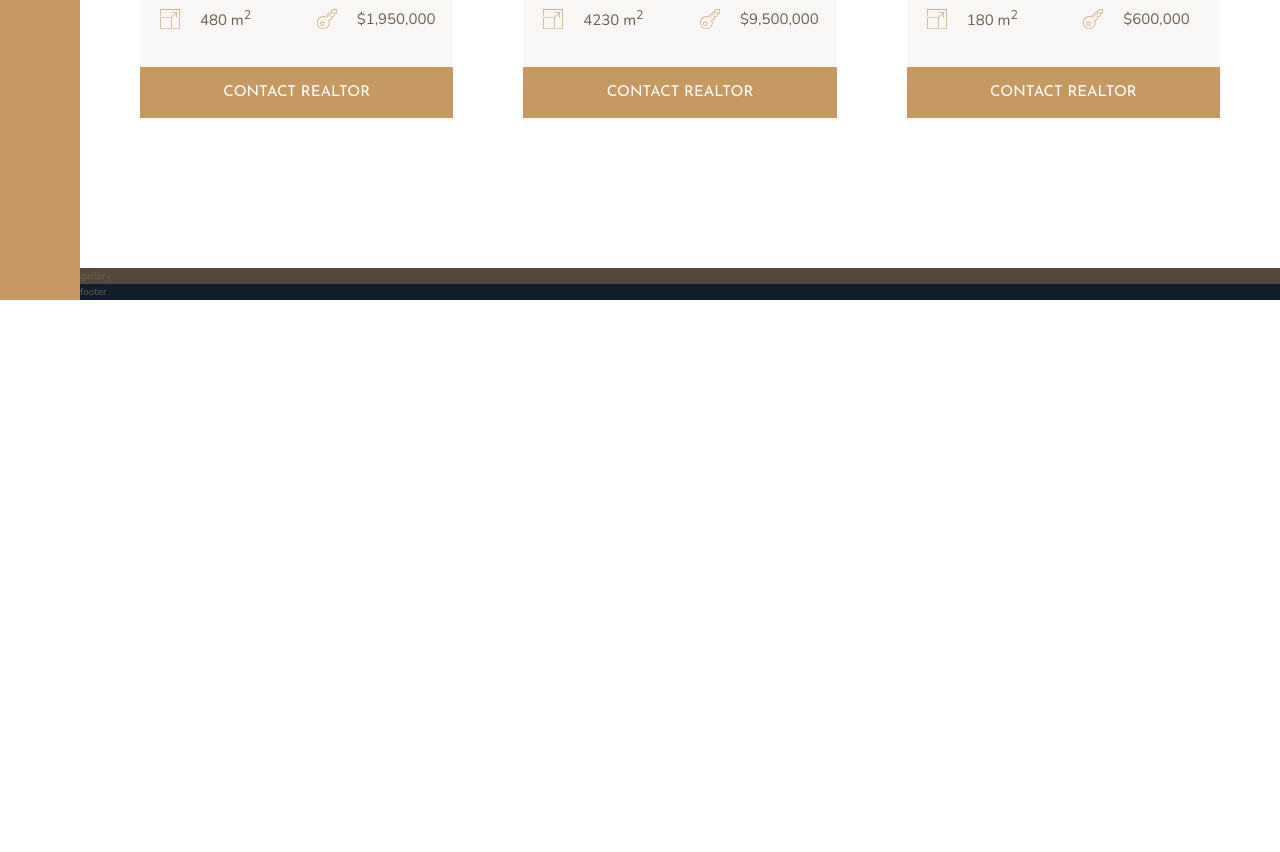
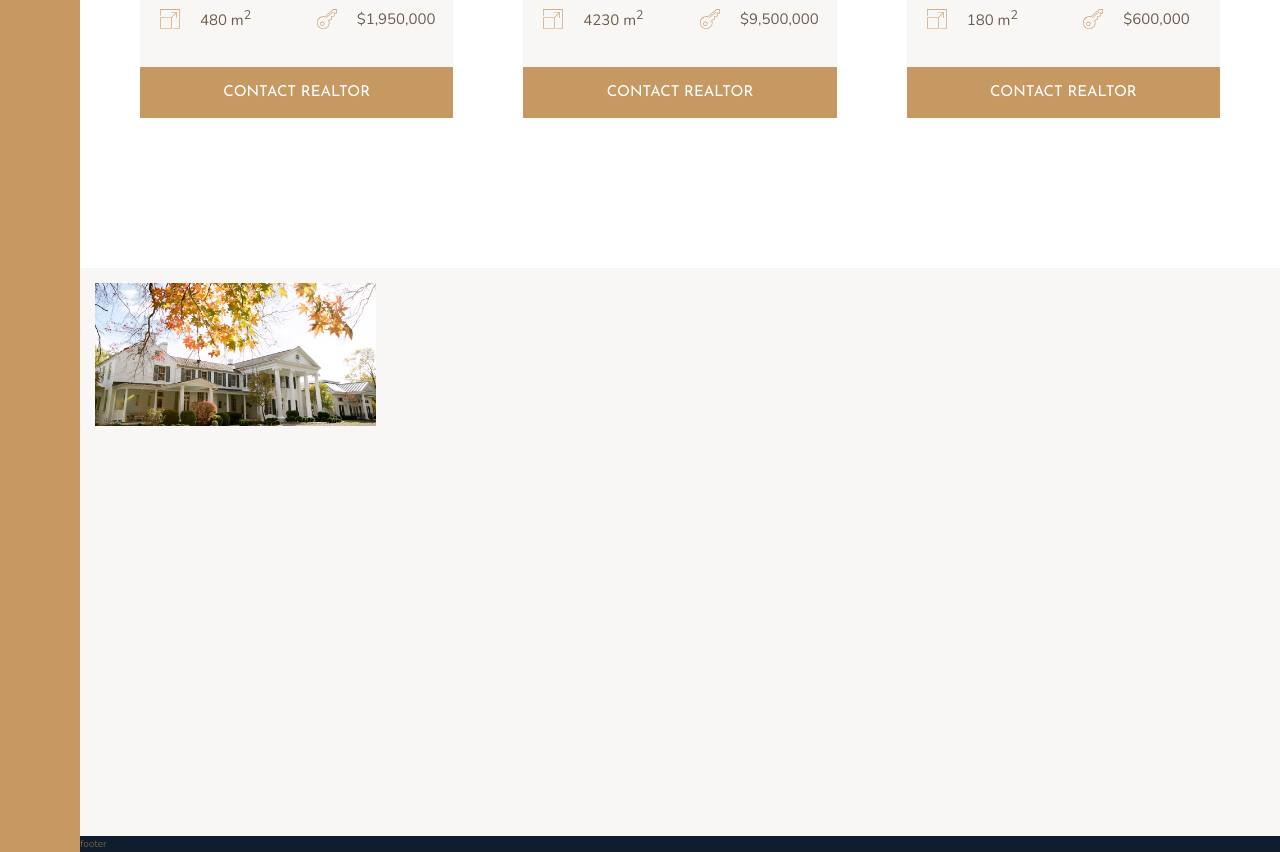
Before and after one commit to xyzuka/Nexter, a website: page index.html in a window 1280 px wide. Shown: the part 2940-3792 px from the top of the page. Before the commit the page ends 3240 px from the top, so only its background shows below. Drawn offline with nearby package versions, Linux system fonts and the light colour scheme.

Commit message:
grid gallery
base html and css grid building

```diff
--- a/index.html
+++ b/index.html
@@ -315,7 +315,11 @@
       </div>
     </section>
 
-    <section class="gallery">gallery</section>
+    <section class="gallery">
+      <figure class="gallery__item gallery__item--1">
+        <img src="img/gal-1.jpeg" alt="Gallery image 1" class="gallery__img" />
+      </figure>
+    </section>
 
     <footer class="footer">footer</footer>
   </body>
--- a/sass/_gallery.scss
+++ b/sass/_gallery.scss
@@ -1,4 +1,27 @@
+// 5 vw = 5% of the view port width
+
+// Note: object-fit only works if you manually set the width and height of the image
 .gallery {
-  background-color: $color-grey-dark-1;
+  background-color: $color-grey-light-1;
   grid-column: full-start / full-end;
+
+  display: grid;
+  grid-template-columns: repeat(8, 1fr);
+  grid-template-rows: repeat(7, 5vw);
+  grid-gap: 1.5rem;
+  padding: 1.5rem;
+
+  &__item {
+    &--1 {
+      grid-row: 1 / span 2;
+      grid-column: 1 / span 2;
+    }
+  }
+
+  &__img {
+    width: 100%;
+    height: 100%;
+    object-fit: cover;
+    display: block;
+  }
 }
--- a/sass/_homes.scss
+++ b/sass/_homes.scss
@@ -1,5 +1,4 @@
 .homes {
-  // background-color: $color-secondary;
   grid-column: center-start / center-end;
   margin: 15rem 0;
 
```
Also changed, not shown: css/style.css.
